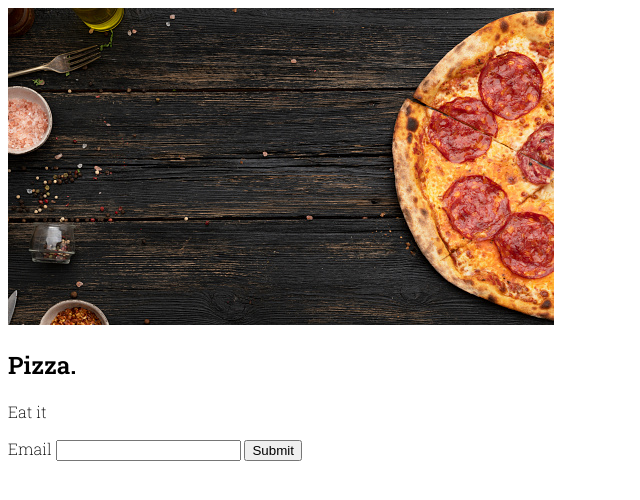
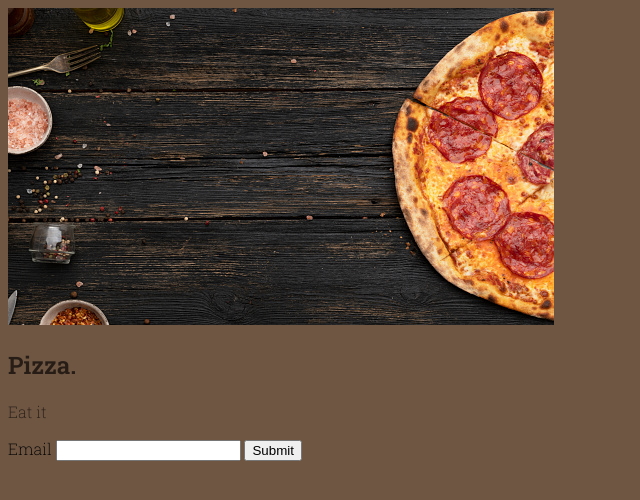
Before and after one commit to KhaymanaKing/product-launch, a plain HTML site: page index.html in a window 1280 px wide. Shown: the whole page, without its empty margins (0-640 px from the left). Drawn offline with Linux system fonts and the light colour scheme.

Commit message:
changed colors, bolded form

```diff
--- a/global.css
+++ b/global.css
@@ -8,7 +8,7 @@
 
 }
 body {
-    background-color: var(--dark-lava);
+    background-color: var(--coffee);
     font-family: 'Roboto Slab', serif;
 }
 
@@ -17,5 +17,5 @@ body {
 }
 
 #info{
-color: var(--eerie-black);
+color: var(--bistre);
 }
```
